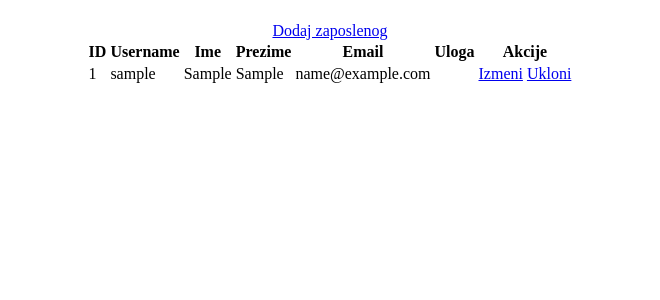
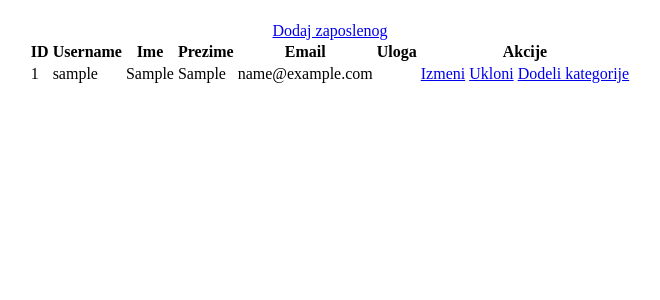
Before and after one commit to daniloradosavljevic/PISIBP-Projekat, a Flask app: page /cms/zaposleni in a window 1280 px wide. Shown: the part 58-358 px from the top of the page, without its empty margins (310-970 px from the left). Run offline with Flask 3, Linux system fonts and the light colour scheme; the visitor is signed in with stand-in values (Sample User, id 1); tables that the repository leaves empty or names only in its code hold one stand-in row (values such as "Sample post"); some libraries are stand-ins or nearby versions.

Commit message:
Dodata funkcionalnost za dodelu kategorija novinarima/urednicima, i omoguceno da oni mogu da pisu samo u okviru svojih kategorija

```diff
--- a/app.py
+++ b/app.py
@@ -208,7 +208,15 @@
         return redirect(url_for("home"))
 
     cursor = mysql.connection.cursor()
-    cursor.execute("SELECT id, naziv FROM kategorije")
+    if session["uloga"] == 1:
+        cursor.execute("SELECT id, naziv FROM kategorije")
+    else:
+        cursor.execute("""
+            SELECT kategorije.id, kategorije.naziv
+            FROM kategorije
+            JOIN novinari_kategorije ON kategorije.id = novinari_kategorije.kategorija_id
+            WHERE novinari_kategorije.novinar_id = %s
+        """, (session["id"],))
     categories = cursor.fetchall()
 
     if request.method == "POST":
@@ -830,5 +838,39 @@
         cursor.close()
 
 
+@app.route('/dodeli_kategorije/novinar:<int:novinar_id>', methods=['GET', 'POST'])
+def dodeli_kategorije(novinar_id):
+    if "loggedin" not in session or not session["loggedin"] or session["uloga"] != 1:
+        return redirect(url_for("home"))
+
+    cursor = mysql.connection.cursor()
+
+    if request.method == 'POST':
+        kategorije = request.form.getlist('kategorije')
+
+        cursor.execute("DELETE FROM novinari_kategorije WHERE novinar_id = %s", (novinar_id,))
+
+        for kategorija_id in kategorije:
+            cursor.execute("INSERT INTO novinari_kategorije (novinar_id, kategorija_id) VALUES (%s, %s)", (novinar_id, kategorija_id))
+        mysql.connection.commit()
+
+        return redirect(url_for('zaposleni'))
+
+    cursor.execute("SELECT * FROM accounts WHERE id = %s AND uloga != 1", (novinar_id,))
+    novinar = cursor.fetchone()
+
+    if not novinar:
+        return redirect(url_for('home'))
+
+    cursor.execute("SELECT kategorije.id, kategorije.naziv FROM kategorije JOIN novinari_kategorije ON kategorije.id = novinari_kategorije.kategorija_id WHERE novinari_kategorije.novinar_id = %s", (novinar_id,))
+    kategorije_dodeljene_novinaru = cursor.fetchall()
+    kategorije_ids = [kategorija[0] for kategorija in kategorije_dodeljene_novinaru]
+
+
+    cursor.execute("SELECT * FROM kategorije")
+    kategorije = cursor.fetchall()
+
+    return render_template('dodeli_kategorije.html', novinar=novinar, kategorije=kategorije, kategorije_dodeljene_novinaru=kategorije_ids)
+
 if __name__ == "__main__":
     app.run(debug=True)
--- a/templates/register.html
+++ b/templates/register.html
@@ -28,8 +28,8 @@
                 </br>
                 <select id="uloga" name="uloga" class="textbox">
               <option value="" disabled selected hidden>- Uloga -</option>
-              <option value="1" placeholder="Vlasnik balon sale">Urednik</option>
-              <option value="2" placeholder="Igrac">Novinar</option>
+              <option value="2" placeholder="Vlasnik balon sale">Urednik</option>
+              <option value="3" placeholder="Igrac">Novinar</option>
             </select></br>
                 </br>
                 <input type="submit" class="btn" value="Dodaj korisnika"></br>
--- a/templates/zaposleni.html
+++ b/templates/zaposleni.html
@@ -33,6 +33,7 @@
                         <a href="{{ url_for('ukloni_zaposlenog',zaposleni_id=zaposlen.id) }}"
                         onclick="return confirm('Da li ste sigurni da želite da uklonite ovog zaposlenog?')"
                         >Ukloni</a>
+                        <a href="{{ url_for('dodeli_kategorije',novinar_id=zaposlen.id) }}">Dodeli kategorije</a>
                         {% endif %}
                     </td>
                 </tr>
```
Also changed, not shown: templates/dodeli_kategorije.html (added, +21 -0 lines).
